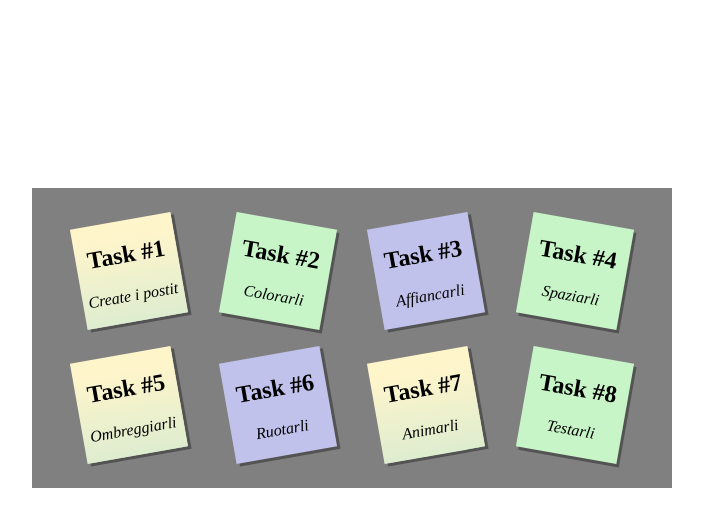
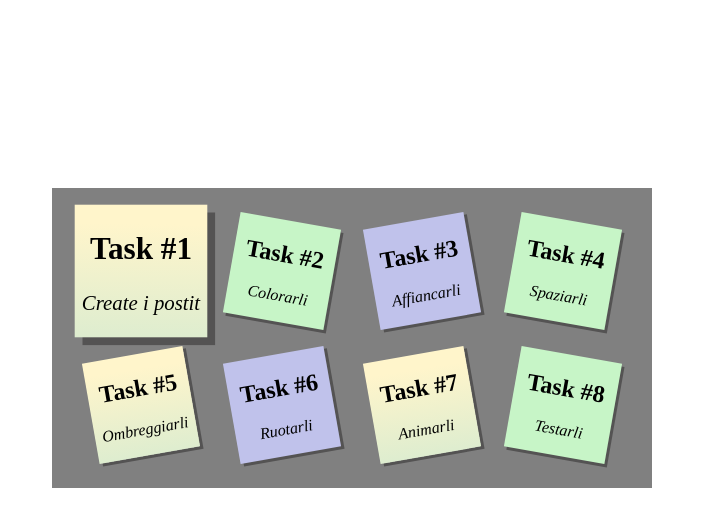
Before and after one commit to 369-Palma/u2-w1-d4-animations, a plain HTML site: page index.html in a window 1280 px wide. In both pictures the pointer is over the element 425 px from the left and 270 px from the top of the page. Shown: the whole page, without its empty margins (296-999 px from the left). Drawn offline with Linux system fonts and the light colour scheme.

Commit message:
finito prima parte

```diff
--- a/assets/css/style.css
+++ b/assets/css/style.css
@@ -13,7 +13,7 @@ body {
   justify-content: space-evenly;
   position: relative;
   top: 180px;
-  width: 50%;
+  width: 600px;
   height: 300px;
   background-color: grey;
 }
@@ -32,6 +32,22 @@ body {
   );
   box-shadow: 3px 3px #545353;
   transform: rotate(-10deg);
+  transition: all 0.5s ease;
+}
+.giallo:hover {
+  transform: rotate(0deg) scale(1.3);
+  z-index: 5;
+  box-shadow: 6px 6px #545353;
+}
+.verde:hover {
+  transform: rotate(0deg) scale(1.3);
+  z-index: 5;
+  box-shadow: 6px 6px #545353;
+}
+.blu:hover {
+  transform: rotate(0deg) scale(1.3);
+  z-index: 5;
+  box-shadow: 6px 6px #545353;
 }
 .verde {
   width: 100px;
@@ -49,6 +65,7 @@ body {
       rgb(161, 183, 162) 200%
     )*/
   transform: rotate(10deg);
+  transition: all 0.5s ease;
 }
 
 .blu {
@@ -62,6 +79,7 @@ body {
   background-color: #c0c2eb;
   transform: rotate(-10deg);
   box-shadow: 3px 3px #545353;
+  transition: all 0.5s ease;
 }
 .giallo p {
   margin-top: 0;
```
